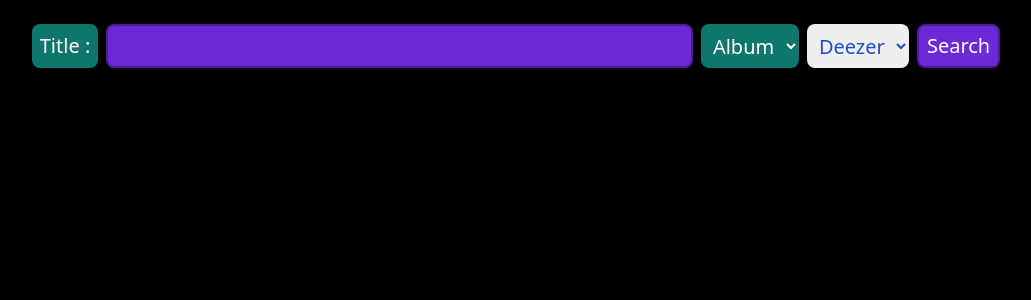
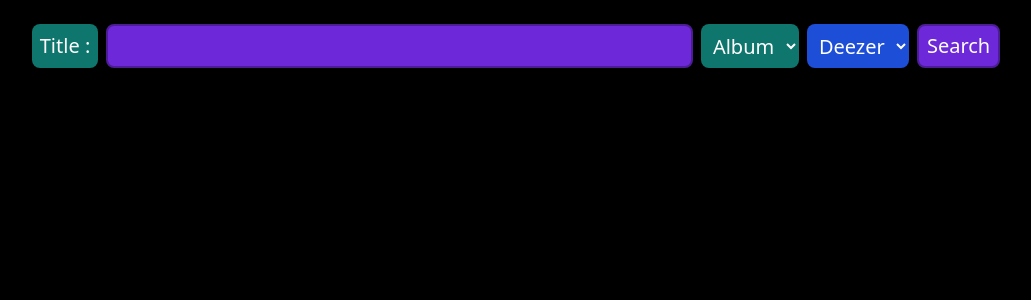
Before and after one commit to zedeska/navidrome-media-downloader, a Flask app: page / in a window 1280 px wide. Shown: the top 300 px of the page, without its empty margins (124-1155 px from the left). Run offline with Flask 3, Linux system fonts and the light colour scheme; the visitor is signed in with stand-in values (Sample User, id 1); parts of the project's set-up code (start-up, migrations or seed data) failed here and were passed over; some libraries are stand-ins or nearby versions.

Commit message:
oupsieee

```diff
--- a/templates/index.html
+++ b/templates/index.html
@@ -16,7 +16,7 @@
         <option selected value="album">Album</option>
         <option value="track">Track</option>
     </select>
-    <select name="platform" class="text-blue-700 py-2 rounded-lg px-2 lg:py-1">
+    <select name="platform" class="bg-blue-700 py-2 rounded-lg px-2 lg:py-1">
         <option selected value="deezer">Deezer</option>
         <option value="qobuz">Qobuz</option>
     </select>
```
